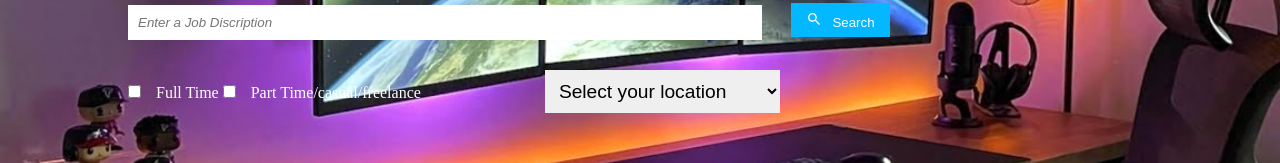
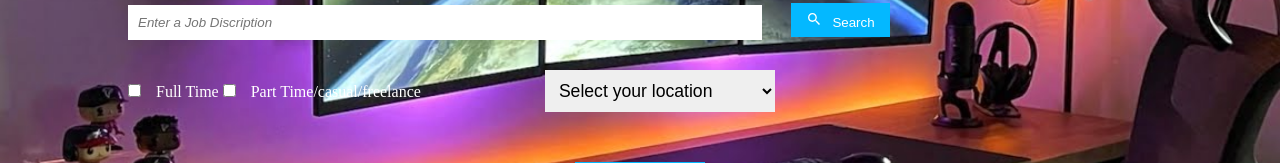
Before and after one commit to hunter518/demoapp, a plain HTML site: page index.html in a window 1280 px wide. Shown: the part 283-446 px from the top of the page. Drawn offline with nearby package versions, Linux system fonts and the light colour scheme.

Commit message:
Update style.css

```diff
--- a/style.css
+++ b/style.css
@@ -121,12 +121,12 @@ color: #fff;
     border: none;
 }
 .checkbox select{
-    width: 23%;
+    width: 22.5%;
     margin-left: 120px;
     padding: 10px;
     border: none;
     outline: none;
-    font-size:1.2em
+    font-size:1.1em
 }
 .checkbox select option{
     outline: none;
```
